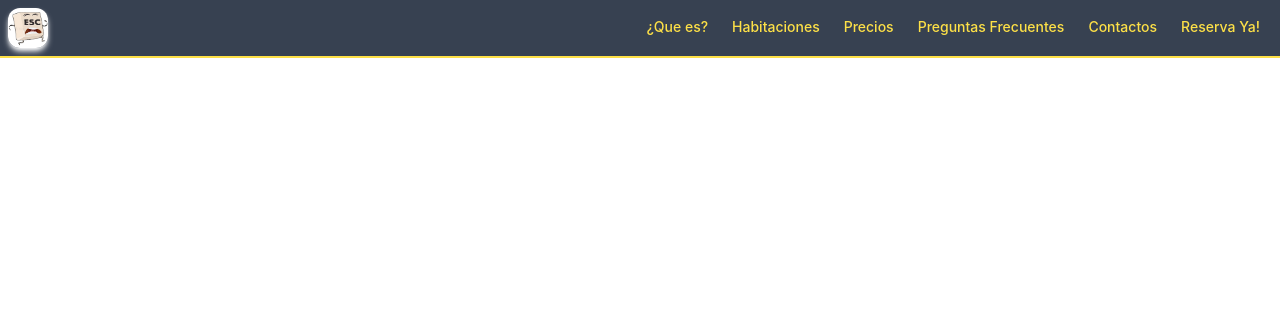
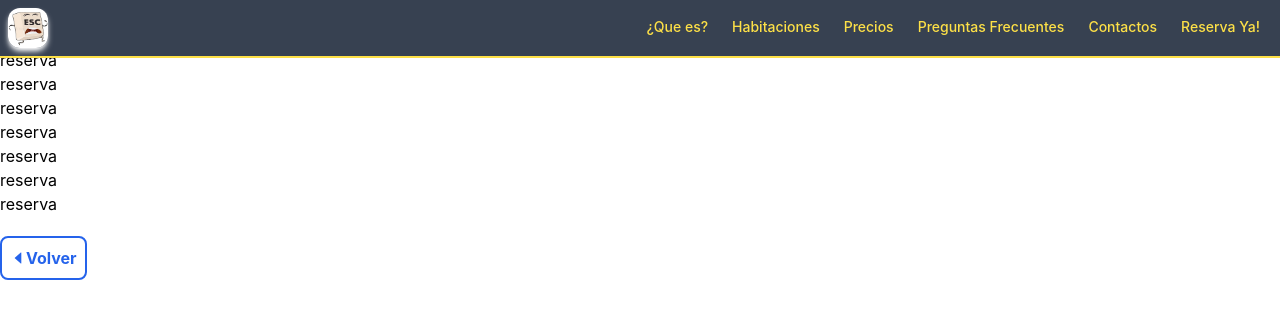
Before and after one commit to miguelrod2203/esc-room, a React (Create React App) app: page /reserva in a window 1280 px wide. Shown: the top 318 px of the page. Built offline with nearby package versions, Linux system fonts and the light colour scheme.

Commit message:
boton reserva y boton volver

```diff
--- a/src/App.js
+++ b/src/App.js
@@ -8,6 +8,7 @@ import { SeccionPrecios } from './Components/SeccionPrecios/SeccionPrecios';
 import { SeccionPregFrecuentes } from './Components/SeccionPregFrecuentes/SeccionPregFrecuentes';
 import { SeccionQueEs } from './Components/SeccionQueEs/SeccionQueEs';
 import { SeccionVerMas } from './Components/SeccionVerMas/SeccionVerMas';
+import { SeccionReserva } from './Components/SeccionReserva/SeccionReserva';
 
 
 
@@ -28,6 +29,7 @@ function App() {
         <Route path="/precios" element={ <SeccionPrecios /> }/>
         <Route path="/preguntasFrecuentes" element={ <SeccionPregFrecuentes /> }/>
         <Route path="/contactos" element={ <SeccionContacto /> }/>
+        <Route path="/reserva" element={ <SeccionReserva /> }/>
 
 
       </Routes>
--- a/src/Components/BotonReserva/BotonReserva.js
+++ b/src/Components/BotonReserva/BotonReserva.js
@@ -1,20 +1,19 @@
-
-
+import { useNavigate } from "react-router-dom"
 
 export const BotonReserva = () => {
 
+    const navigate = useNavigate()
+
     const handleReserva = () => {
-        console.log('ir a reservar')
+        navigate("/reserva")
     }
 
-    return(
+    return (
         <div className="mt-5">
-            <a href="/#"
-                onClick={handleReserva}
-                className="bg-transparent hover:bg-yellow-600 text-yellow-600 hover:text-gray-700
-                font-bold py-2 px-4 border-solid border-2 border-yellow-600 rounded-lg">
+            <button className="bg-transparent hover:bg-yellow-600 text-yellow-600 hover:text-gray-700
+                font-bold py-2 px-4 border-solid border-2 border-yellow-600 rounded-lg" onClick={handleReserva}>
                 RESERVA TU AVENTURA.
-            </a>
+            </button>
         </div>
     )
 }
--- /dev/null
+++ b/src/Components/BotonVolver/BotonVolver.js
@@ -0,0 +1,21 @@
+import { useNavigate } from "react-router-dom"
+import { AiOutlineCaretLeft } from "react-icons/ai";
+
+
+export const BotonVolver = () => {
+
+    const navigate = useNavigate()
+
+    const handleVolver = () => {
+        navigate(-1)
+    }
+
+    return (
+        <div className="mt-5">
+            <button className="flex items-center bg-transparent hover:bg-blue-600 text-blue-600 hover:text-gray-700
+                font-bold p-2 border-solid border-2 border-blue-600 rounded-lg" onClick={handleVolver}>
+                <AiOutlineCaretLeft /> Volver
+            </button>
+        </div>
+    )
+}
--- /dev/null
+++ b/src/Components/SeccionReserva/SeccionReserva.js
@@ -0,0 +1,21 @@
+import { BotonVolver } from "../BotonVolver/BotonVolver"
+
+
+
+export const SeccionReserva = () => {
+
+    return(
+        <div>
+            <p>reserva</p>
+            <p>reserva</p>
+            <p>reserva</p>
+            <p>reserva</p>
+            <p>reserva</p>
+            <p>reserva</p>
+            <p>reserva</p>
+            <p>reserva</p>
+            <p>reserva</p>
+            <BotonVolver />
+        </div>
+    )
+}
```
